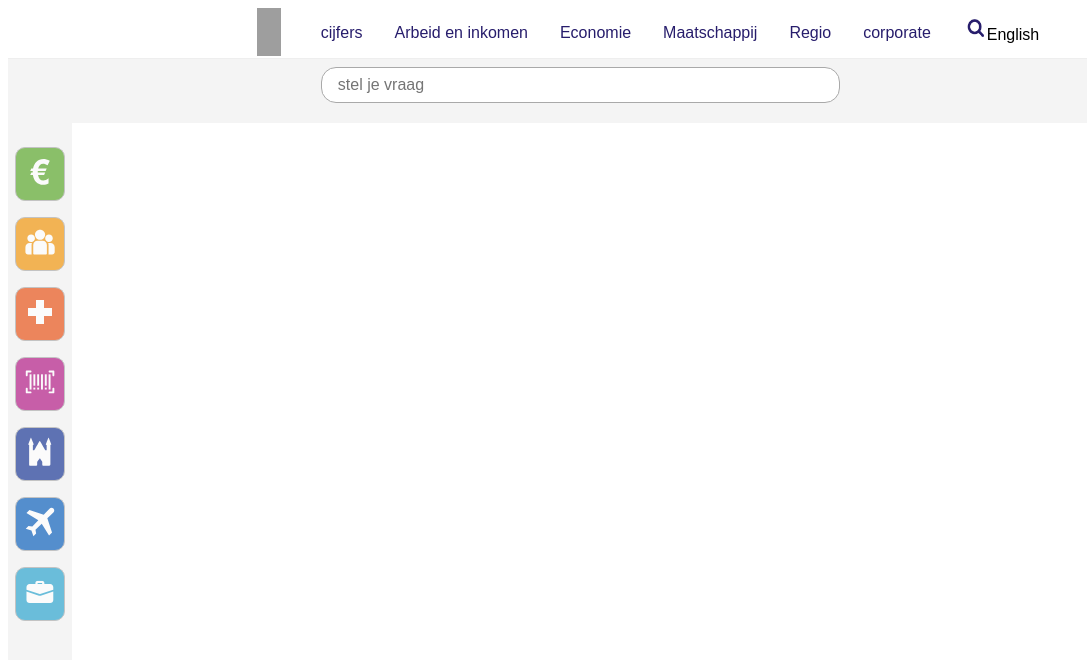
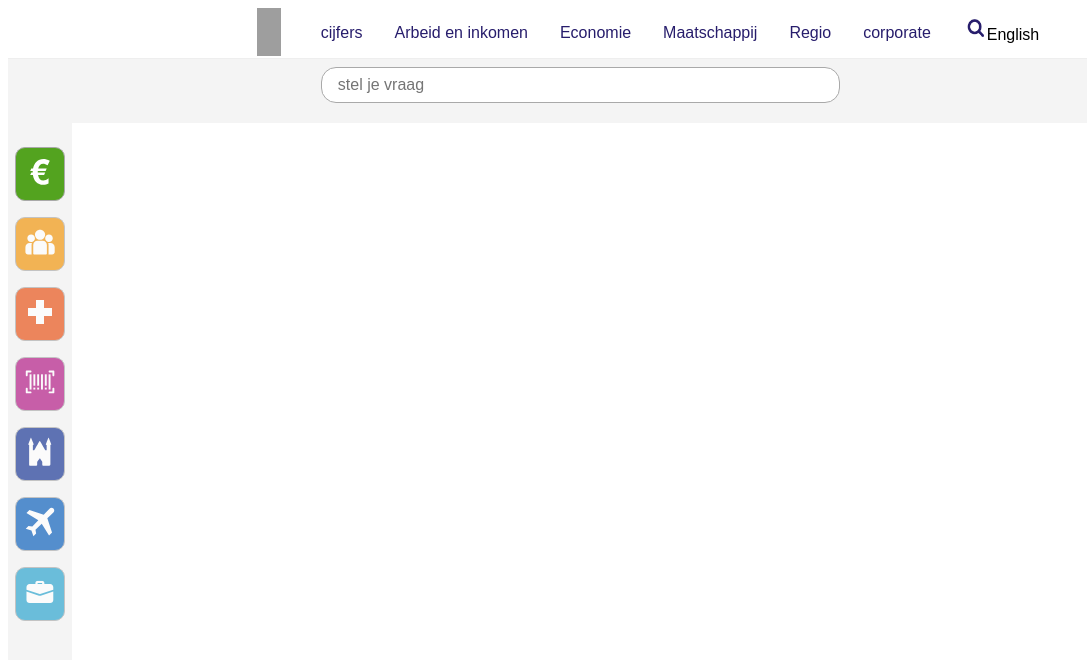
Before and after one commit to SharonV33/capturingCorona, a Vue app: page / in a window 1280 px wide. In both pictures the pointer is over the element 40 px from the left and 174 px from the top of the page. Shown: the top 660 px of the page, without its empty margins (0-1087 px from the left). Built offline with nearby package versions, Linux system fonts and the light colour scheme; grey boxes are pictures that could not be loaded.

Commit message:
opacity bug

```diff
--- a/src/App.vue
+++ b/src/App.vue
@@ -150,11 +150,15 @@ h3 {
 }
 
 #category div {
-  opacity: 65%;
+  opacity: 0.65;
   border: 1px solid darkgray;
   border-radius: 10px;
   padding: 0.5rem;
   margin: 0.5rem 0;
+}
+
+#category div:hover {
+  opacity: 1;
 }
 
 #category div img {
```
